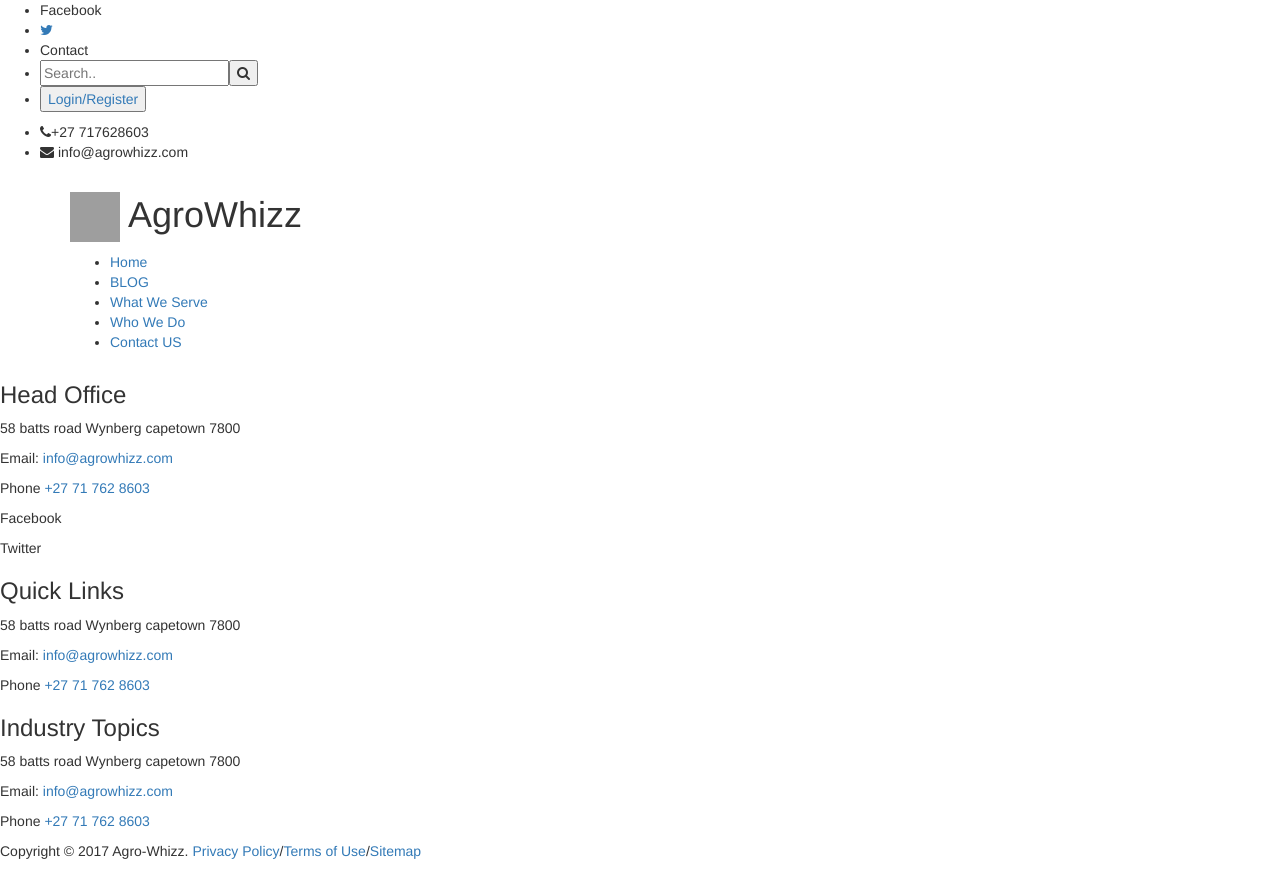
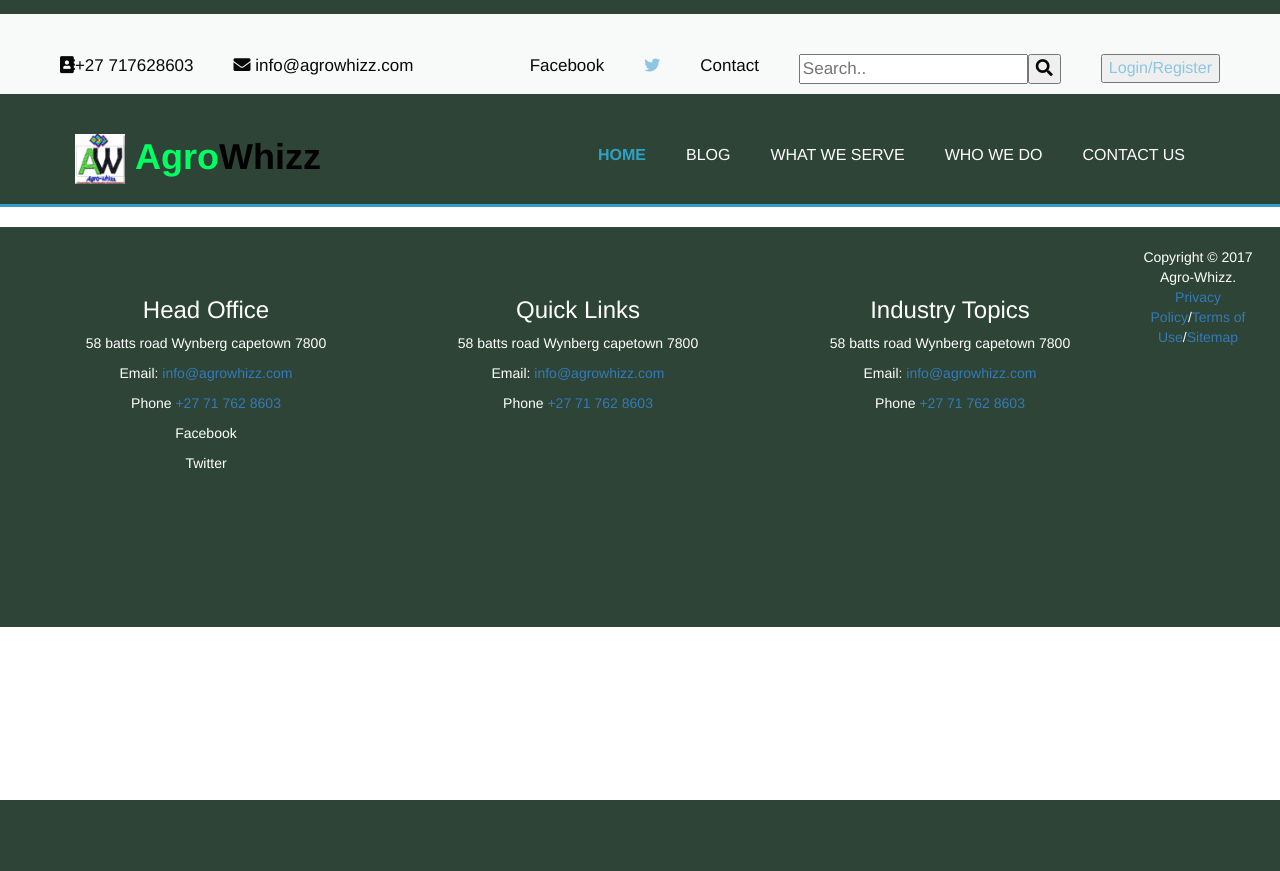
Before and after one commit to patbpm/whizzproject, a Django app: page / in a window 1280 px wide. After the commit the page ends 800 px from the top, so only its background shows below. Run offline with Django 3.2, Linux system fonts and the light colour scheme; some libraries are stand-ins or nearby versions; grey boxes are pictures that could not be loaded.

Commit message:
initial static files in index html

```diff
--- a/agrowhizz/agrowhizz/settings.py
+++ b/agrowhizz/agrowhizz/settings.py
@@ -119,4 +119,6 @@ USE_TZ = True
 # https://docs.djangoproject.com/en/2.0/howto/static-files/
 
 STATIC_URL = '/static/'
-STATIC_ROOT = os.path.join(BASE_DIR, 'static')
+STATICFILES_DIRS = [
+    os.path.join(BASE_DIR, 'static'),
+]
--- /dev/null
+++ b/agrowhizz/home/static/css/home/index.css
@@ -0,0 +1,151 @@
+body{
+  font: 15px/1.5 Arial, Helvetica, sans-serif;
+  padding: 0;
+  margin: 0;
+  background-color: #f4f4f4;
+}
+
+.container{
+  width: 80%;
+  margin: auto;
+  overflow:hidden;
+}
+
+ul{
+  margin: 0;
+  padding: 0;
+}
+
+/* Header */
+header{
+
+  color: #ffffff;
+  padding-top: 10px;
+  min-height: 70px;
+  border-bottom: #32a0c2 3px solid;
+  background-color: #2e4436;
+}
+header .container{
+padding: 20px;
+margin-top: 20px;
+color: #ffffff;
+
+}
+
+header a{
+  color: #ffffff;
+  text-decoration: none;
+  text-transform: uppercase;
+  font-size: 16px;
+}
+
+header .topnav a{
+  color: #8cc6e0;
+}
+
+header .topnav a:hover {
+  color: #8cc6e0;
+
+}
+
+header li{
+  float: left;
+  display: inline;
+  padding: 0 20px 0 20px;
+}
+
+header #branding{
+  float: left;
+
+}
+
+header #agro{
+    color: rgb(0, 255, 98);
+    font-weight: bolder;
+
+}
+
+header #whizz{
+  color: rgb(2, 2, 2);
+  font-weight: bolder;
+
+}
+
+header #branding h1{
+  margin: 0;
+}
+
+header nav{
+  float: right;
+  margin-top: 10px;
+}
+
+/* Style the search box inside the navigation bar */
+header .topnav{
+  background: #f8faf9;
+  padding: 40px;
+  border: none;
+  margin-top: 4px;
+  font-size: 17px;
+  color: #080808;
+  background-size: cover;
+}
+header .topnav #topnavright  {
+
+float: right;
+
+}
+header .topnav #topnavleft {
+  float: left;
+}
+
+
+header .highlight, header .current a{
+  color: #32a0c2;
+  font-weight: bold;
+
+}
+
+header a:hover{
+  color: #070707;
+  font-weight: bold;
+  background-color: rgb(0, 255, 98);
+  padding: 5px;
+  border-radius: 5px;
+}
+
+/* Style the Footer and inside */
+footer{
+  padding: 20px;
+  margin-top: 20px;
+  color: #ffffff;
+  background-color: #2e4436;
+  text-align: center;
+  min-height: 400px;
+
+}
+
+section .footinfo{
+  float: left;
+  text-align: center;
+  width: 30%;
+  padding: 10px;
+  margin-top: 20px;
+  min-height: 400px;
+}
+div.footbottom {
+
+   float: none;
+}
+
+
+/* Style for the responsive web size 768px */
+@media(max-width: 768px){
+  header #branding,
+  header nav,
+  header nav li,
+  #newsletter h1,
+  header{
+    padding-bottom: 20px;
+  }
+}
--- a/agrowhizz/home/templates/home/homePage.html
+++ b/agrowhizz/home/templates/home/index.html
@@ -7,9 +7,9 @@
     <meta name="description" content="Specialiste in Food Safety, Food Quality and Food Innovation">
     <meta name="author" content="Patrick Bope">
     <title>Agro-Whizz | Welcome</title>
-    <link rel="stylesheet" href="{% static 'css/home.css' %}">
-    <link rel="stylesheet" href="{% static 'font/font-awesome.min.css' %}">
-    <link rel="icon" href= "{% static 'imgs/AWLogo.jpg' %}" type="image/gif" sizes="24x24">
+    <link rel="stylesheet" href="{% static 'css/home/index.css' %}">
+    <link rel="stylesheet" href="https://use.fontawesome.com/releases/v5.0.13/css/all.css" integrity="sha384-DNOHZ68U8hZfKXOrtjWvjxusGo9WQnrNx2sqG0tfsghAvtVlRW3tvkXWZh58N9jp" crossorigin="anonymous">
+    <link rel="icon" href= "{% static 'imgs/home/AWLogo.jpg' %}" type="image/gif" sizes="24x24">
     <link rel="stylesheet" href="https://maxcdn.bootstrapcdn.com/bootstrap/3.3.7/css/bootstrap.min.css" integrity="sha384-BVYiiSIFeK1dGmJRAkycuHAHRg32OmUcww7on3RYdg4Va+PmSTsz/K68vbdEjh4u" crossorigin="anonymous">
   </head>
   <body>
@@ -18,7 +18,7 @@
           <div id="topnavright">
               <ul>
                 <li>Facebook</li>
-                <li><a href="https://twitter.com/AgroWhizz" target="_blank"><i class="fa fa-twitter"></i></a></li>
+                <li><a href="https://twitter.com/AgroWhizz" target="_blank"><i class="fab fa-twitter"></i></a></li>
                 <li>Contact</li>
                 <li><input type="text" placeholder="Search.."><button type="submit" class="searchButton"><i class="fa fa-search"></i></button></li>
                 <li><a href="login.html"><button type="submit" >Login/Register</button></a></li>
@@ -26,7 +26,7 @@
           </div>
           <div id="topnavleft">
             <ul>
-              <li><i class="fa fa-phone"></i>+27 717628603</li>
+              <li><i class="fas fa-address-book"></i>+27 717628603</li>
               <li><i class="fa fa-envelope"></i> info@agrowhizz.com</li>
             </ul>
           </div>
@@ -34,7 +34,7 @@
         <div class="container">
 
             <div id="branding">
-              <h1> <span class="highlight"><img src="{% static 'imgs/AWLogo.jpg' %}" alt="Logo" height="50" width="50"></span> <span id="agro">Agro</span><span id="whizz">Whizz</span></h1>
+              <h1> <span class="highlight"><img src="{% static 'imgs/home/AWLogo.jpg' %}" alt="Logo" height="50" width="50"></span> <span id="agro">Agro</span><span id="whizz">Whizz</span></h1>
             </div>
             <nav>
               <ul>
@@ -45,7 +45,7 @@
                 <li><a href="contactus.html">Contact US</a></li>
               </ul>
             </nav>
-          </div>
+        </div>
     </header>
 
 
--- a/agrowhizz/home/views.py
+++ b/agrowhizz/home/views.py
@@ -3,4 +3,4 @@ from django.shortcuts import render
 # Create your views here.
 
 def homePage(request):
-    return render(request, 'home/homePage.html', {})
+    return render(request, 'home/index.html', {})
```
Also changed, not shown: agrowhizz/home/static/js/home/main.js (added, +87 -0 lines), agrowhizz/home/static/imgs/home/AWLogo.jpg (added), agrowhizz/home/static/imgs/home/Headerimg1.jpg (added), agrowhizz/home/static/imgs/home/Headerimg2.jpg (added), agrowhizz/home/static/imgs/home/Headerimg3.jpg (added), agrowhizz/home/static/imgs/home/resourcesimg1.jpg (added).
